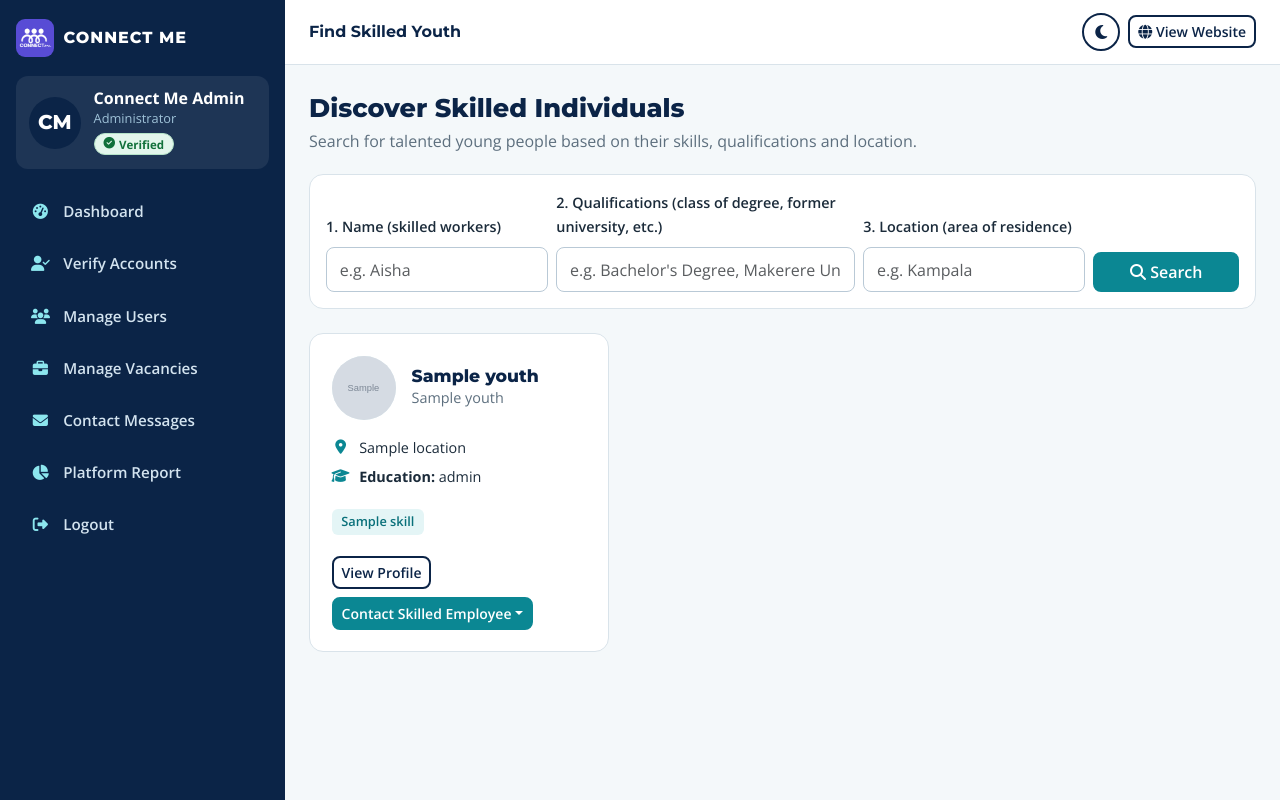
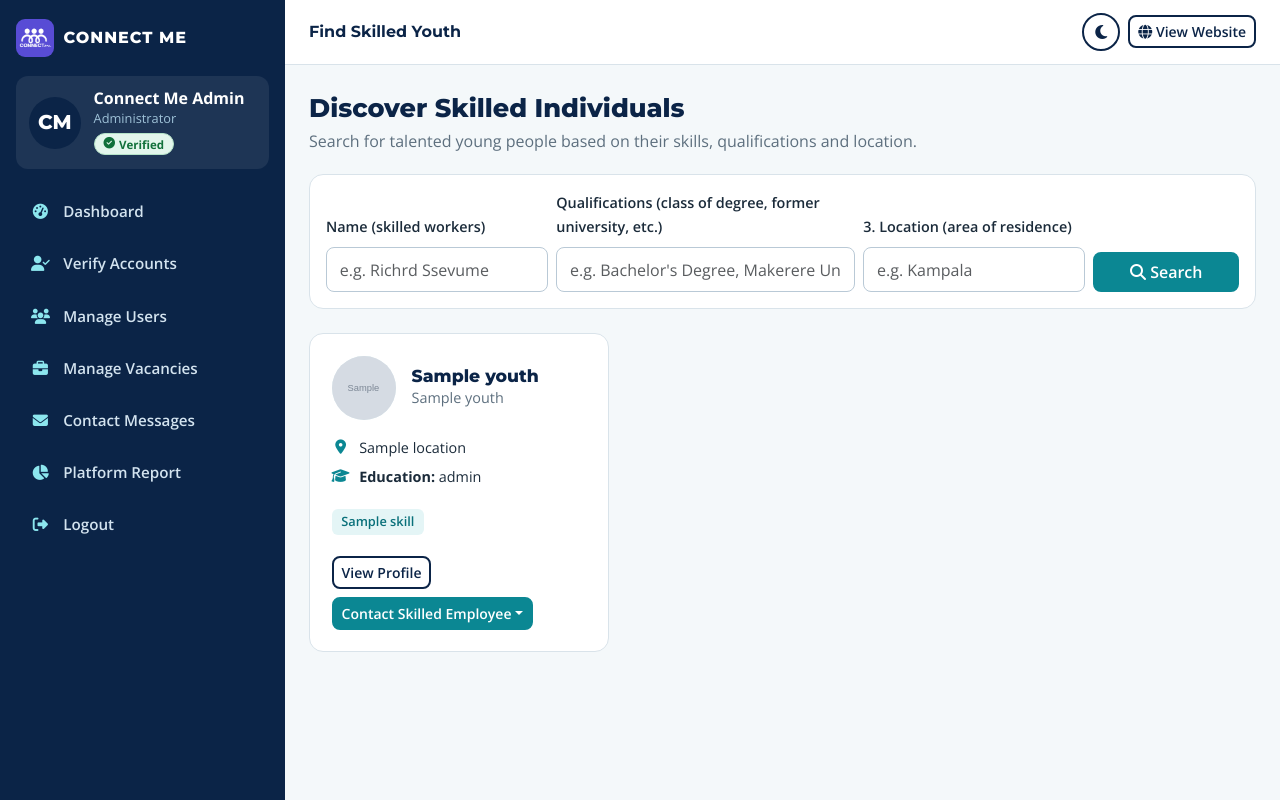
Before and after one commit to RichardSsevume/ConnectMe, a Laravel app: template resources/views/employer/find-youth.blade.php in a window 1280 px wide. Run offline with Laravel 12, Linux system fonts and the light colour scheme; a user stored in the database is signed in; data comes from the database, SQL or seed files in the repository; tables that the repository leaves empty hold one stand-in row (values such as "Sample post"); the template is opened without the code that fills it: most values are stand-ins (such as "Sample title", 1, 10 or a date in 2020); grey boxes marked "Sample" are stand-in pictures; parts of the project's set-up code (start-up, migrations or seed data) failed here and were passed over.

Commit message:
Initial ConnectMe project upload

```diff
--- a/resources/views/employer/find-youth.blade.php
+++ b/resources/views/employer/find-youth.blade.php
@@ -13,18 +13,18 @@
 @endphp
 <form class="filter-bar" method="GET" action="{{ route('employer.find-youth') }}">
     <div class="row g-2 align-items-end">
-        <div class="col-md-3"><label class="form-label" for="name">1. Name (skilled workers)</label>
-            <input class="form-control" id="name" name="name" value="{{ request('name') }}" placeholder="e.g. Aisha"></div>
-        <div class="col-md-4"><label class="form-label" for="qualification">2. Qualifications (class of degree, former university, etc.)</label>
+        <div class="col-md-3"><label class="form-label" for="name">Name (skilled workers)</label>
+            <input class="form-control" id="name" name="name" value="{{ request('name') }}" placeholder="e.g. Richrd Ssevume"></div>
+        <div class="col-md-4"><label class="form-label" for="qualification">Qualifications (class of degree, former university, etc.)</label>
             <input class="form-control" id="qualification" name="qualification" list="qualList" value="{{ request('qualification') }}" placeholder="e.g. Bachelor's Degree, Makerere University" autocomplete="off">
             <datalist id="qualList">
                 @foreach($quals as $q)<option value="{{ $q }}">@endforeach
                 @foreach(['Makerere University','Kyambogo University','Mbarara University','Uganda Christian University','Ndejje University','Kampala International University','Uganda Martyrs University','Gulu University'] as $u)<option value="{{ $u }}">@endforeach
             </datalist></div>
         <div class="col-md-3"><label class="form-label" for="location">3. Location (area of residence)</label>
-            <input class="form-control" id="location" name="location" list="locList" value="{{ request('location') }}" placeholder="e.g. Kampala" autocomplete="off">
+            <input class="form-control" id="location" name="location" list="locList" value="{{ request('location') }}" placeholder="e.g. Kampala" autocomplete="on">
             <datalist id="locList">
-                @foreach(collect(['Kampala','Wakiso','Entebbe','Jinja','Mukono','Mbarara','Gulu','Masaka','Mbale','Fort Portal'])->merge($locations)->unique() as $l)<option value="{{ $l }}">@endforeach
+                @foreach(collect(['Kampala','Wakiso','Entebbe','Jinja','Mukono','Mbarara','Gulu','Masaka','Mbale','Fort Portal','Hoima','Mubende'])->merge($locations)->unique() as $l)<option value="{{ $l }}">@endforeach
             </datalist></div>
         <div class="col-md-2 d-grid"><button class="btn btn-teal"><i class="fa-solid fa-magnifying-glass"></i> Search</button></div>
     </div>
```
Also changed, not shown: resources/views/partials/job-filters.blade.php (+5 -5 lines).
